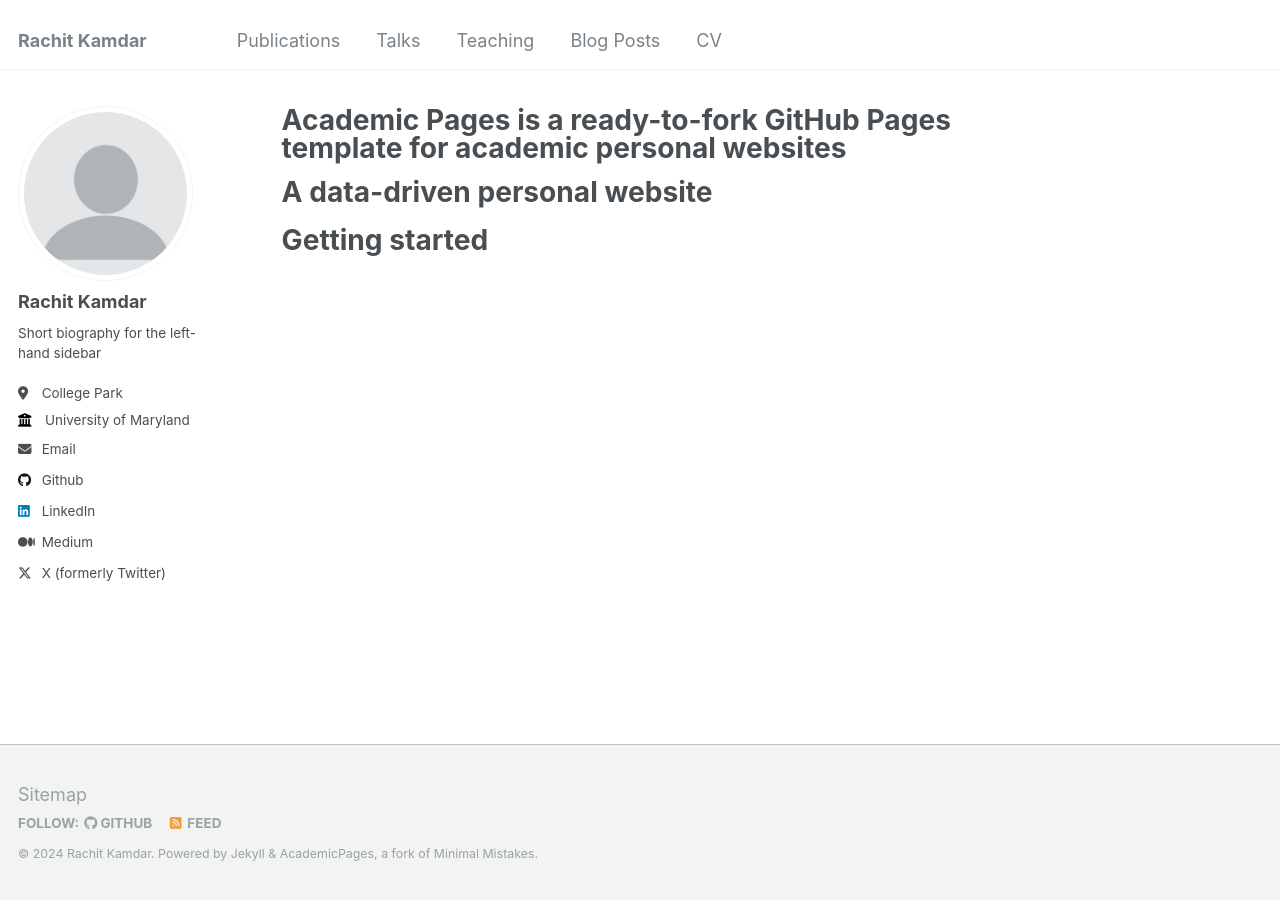
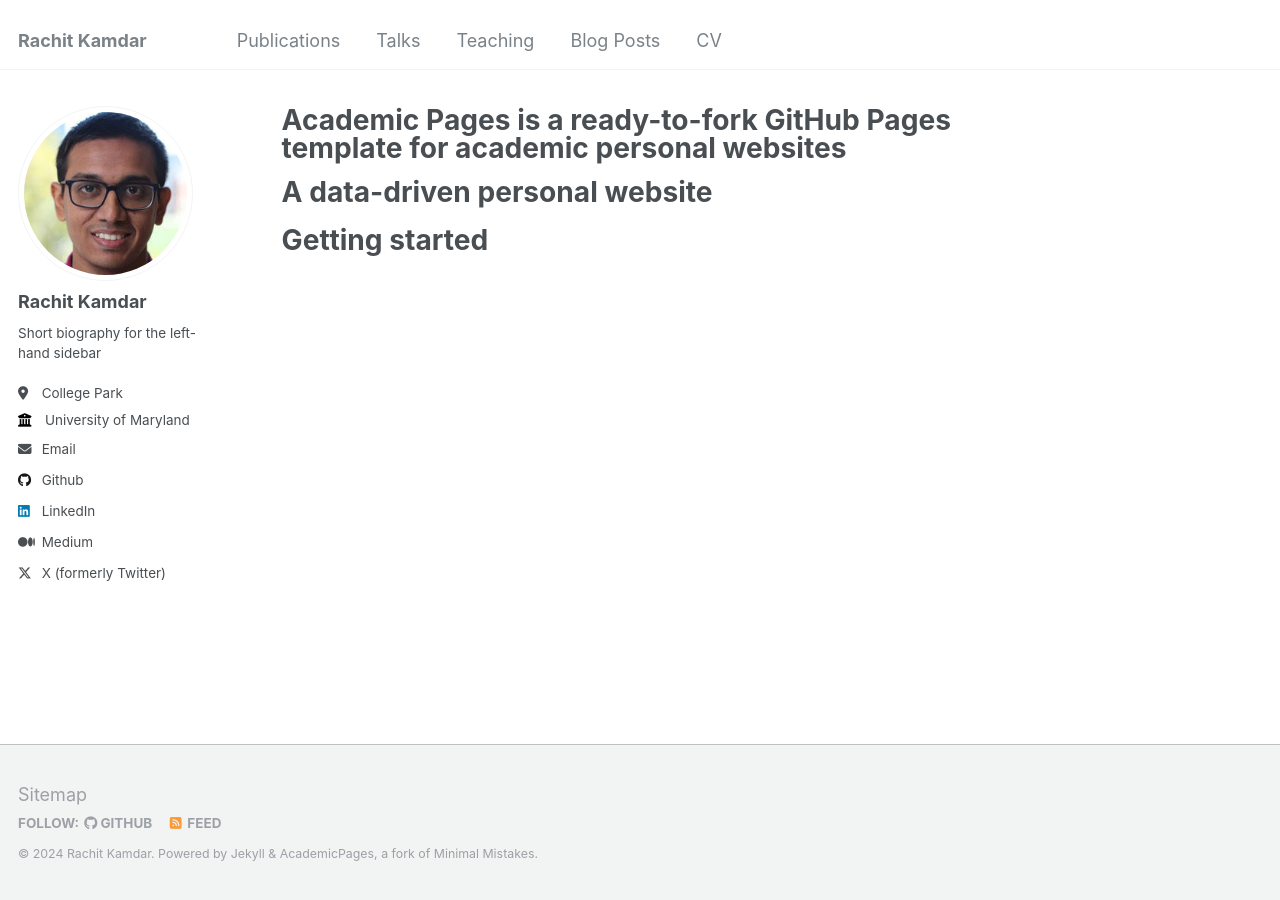
Before and after one commit to RachitKamdar/rachitkamdar.github.io, a Jekyll site: the page built from _pages/about.md, in a window 1280 px wide. Built offline with Jekyll 4.4.1, drawn with Linux system fonts in a browser that asks for light colours.

Commit message:
Update _config.yml

```diff
--- a/_config.yml
+++ b/_config.yml
@@ -21,7 +21,7 @@ repository               : "RachitKamdar/rachitkamdar.github.io"
 #               Additional customization can be done by editing /_includes/author-profile.html
 author:
   # Biographic information
-  avatar           : "profile.png"
+  avatar           : "rachit_kamdar.jpg"
   name             : "Rachit Kamdar"
   pronouns         : # example: "she/her"
   bio              : "Short biography for the left-hand sidebar"
```
